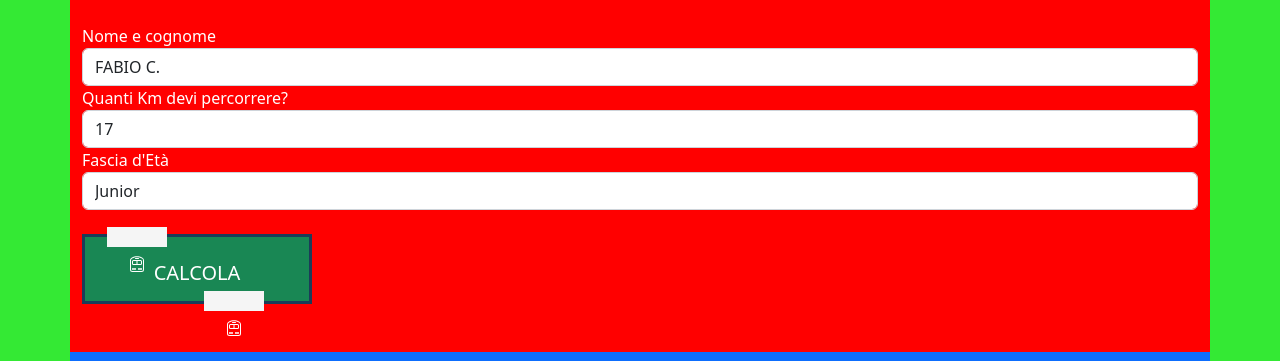
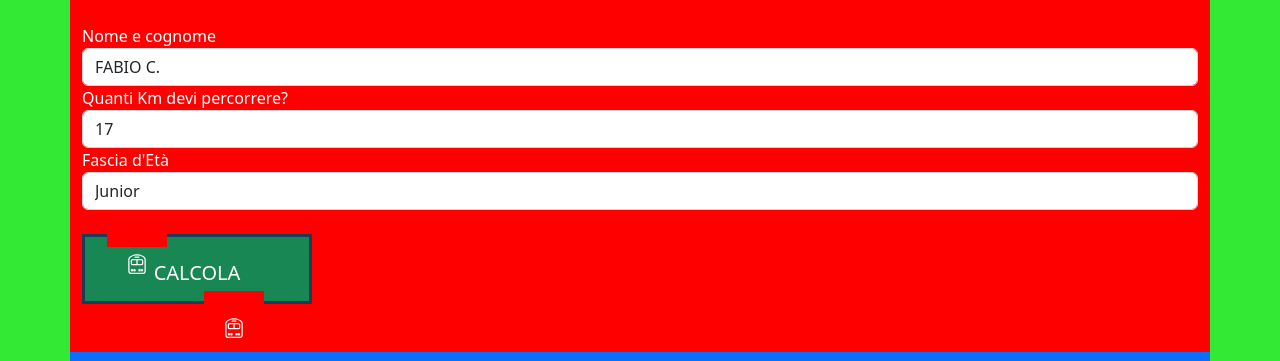
Before and after one commit to Skyfe24/js-biglietto-treno-form, a plain HTML site: page index.html in a window 1280 px wide. Shown: the top 361 px of the page. Drawn offline with nearby package versions, Linux system fonts and the light colour scheme.

Commit message:
modified some CSS

```diff
--- a/index.html
+++ b/index.html
@@ -33,13 +33,13 @@
             <div class="col-xs-12">
                 <div class="well">
                     <button class="ex-13-button bg-success" id="buttonX">
-                        <div class="ex-13-top-white" ><svg xmlns="http://www.w3.org/2000/svg" width="16" height="16"
+                        <div class="ex-13-top-white" ><svg xmlns="http://www.w3.org/2000/svg" width="20" height="20"
                                 fill="currentColor" class="bi bi-train-front" viewBox="0 0 16 16">
                                 <path
                                     d="M5.621 1.485c1.815-.454 2.943-.454 4.758 0 .784.196 1.743.673 2.527 1.119.688.39 1.094 1.148 1.094 1.979V13.5a1.5 1.5 0 0 1-1.5 1.5h-9A1.5 1.5 0 0 1 2 13.5V4.583c0-.831.406-1.588 1.094-1.98.784-.445 1.744-.922 2.527-1.118Zm5-.97C8.647.02 7.353.02 5.38.515c-.924.23-1.982.766-2.78 1.22C1.566 2.322 1 3.432 1 4.582V13.5A2.5 2.5 0 0 0 3.5 16h9a2.5 2.5 0 0 0 2.5-2.5V4.583c0-1.15-.565-2.26-1.6-2.849-.797-.453-1.855-.988-2.779-1.22ZM5 13a1 1 0 1 1-2 0 1 1 0 0 1 2 0Zm0 0a1 1 0 1 1 2 0 1 1 0 0 1-2 0Zm7 1a1 1 0 1 0-1-1 1 1 0 1 0-2 0 1 1 0 0 0 2 0 1 1 0 0 0 1 1ZM4.5 5a.5.5 0 0 0-.5.5v2a.5.5 0 0 0 .5.5h3V5h-3Zm4 0v3h3a.5.5 0 0 0 .5-.5v-2a.5.5 0 0 0-.5-.5h-3ZM3 5.5A1.5 1.5 0 0 1 4.5 4h7A1.5 1.5 0 0 1 13 5.5v2A1.5 1.5 0 0 1 11.5 9h-7A1.5 1.5 0 0 1 3 7.5v-2ZM6.5 2a.5.5 0 0 0 0 1h3a.5.5 0 0 0 0-1h-3Z" />
                             </svg></div>
                         CALCOLA
-                        <div class="ex-13-bottom-white"><svg xmlns="http://www.w3.org/2000/svg" width="16" height="16"
+                        <div class="ex-13-bottom-white"><svg xmlns="http://www.w3.org/2000/svg" width="20" height="20"
                                 fill="currentColor" class="bi bi-train-front" viewBox="0 0 16 16">
                                 <path
                                     d="M5.621 1.485c1.815-.454 2.943-.454 4.758 0 .784.196 1.743.673 2.527 1.119.688.39 1.094 1.148 1.094 1.979V13.5a1.5 1.5 0 0 1-1.5 1.5h-9A1.5 1.5 0 0 1 2 13.5V4.583c0-.831.406-1.588 1.094-1.98.784-.445 1.744-.922 2.527-1.118Zm5-.97C8.647.02 7.353.02 5.38.515c-.924.23-1.982.766-2.78 1.22C1.566 2.322 1 3.432 1 4.582V13.5A2.5 2.5 0 0 0 3.5 16h9a2.5 2.5 0 0 0 2.5-2.5V4.583c0-1.15-.565-2.26-1.6-2.849-.797-.453-1.855-.988-2.779-1.22ZM5 13a1 1 0 1 1-2 0 1 1 0 0 1 2 0Zm0 0a1 1 0 1 1 2 0 1 1 0 0 1-2 0Zm7 1a1 1 0 1 0-1-1 1 1 0 1 0-2 0 1 1 0 0 0 2 0 1 1 0 0 0 1 1ZM4.5 5a.5.5 0 0 0-.5.5v2a.5.5 0 0 0 .5.5h3V5h-3Zm4 0v3h3a.5.5 0 0 0 .5-.5v-2a.5.5 0 0 0-.5-.5h-3ZM3 5.5A1.5 1.5 0 0 1 4.5 4h7A1.5 1.5 0 0 1 13 5.5v2A1.5 1.5 0 0 1 11.5 9h-7A1.5 1.5 0 0 1 3 7.5v-2ZM6.5 2a.5.5 0 0 0 0 1h3a.5.5 0 0 0 0-1h-3Z" />
--- a/style.css
+++ b/style.css
@@ -34,7 +34,7 @@ img {
   position: absolute;
   top: -10px;
   left: 10%;
-  background: #f5f5f5;
+  background: red;
   width: 60px;
   height: 20px;
   color: white;
@@ -44,7 +44,7 @@ img {
   position: absolute;
   bottom: -10px;
   right: 20%;
-  background: #f5f5f5;
+  background: red;
   width: 60px;
   height: 20px;
   color: white;
```
